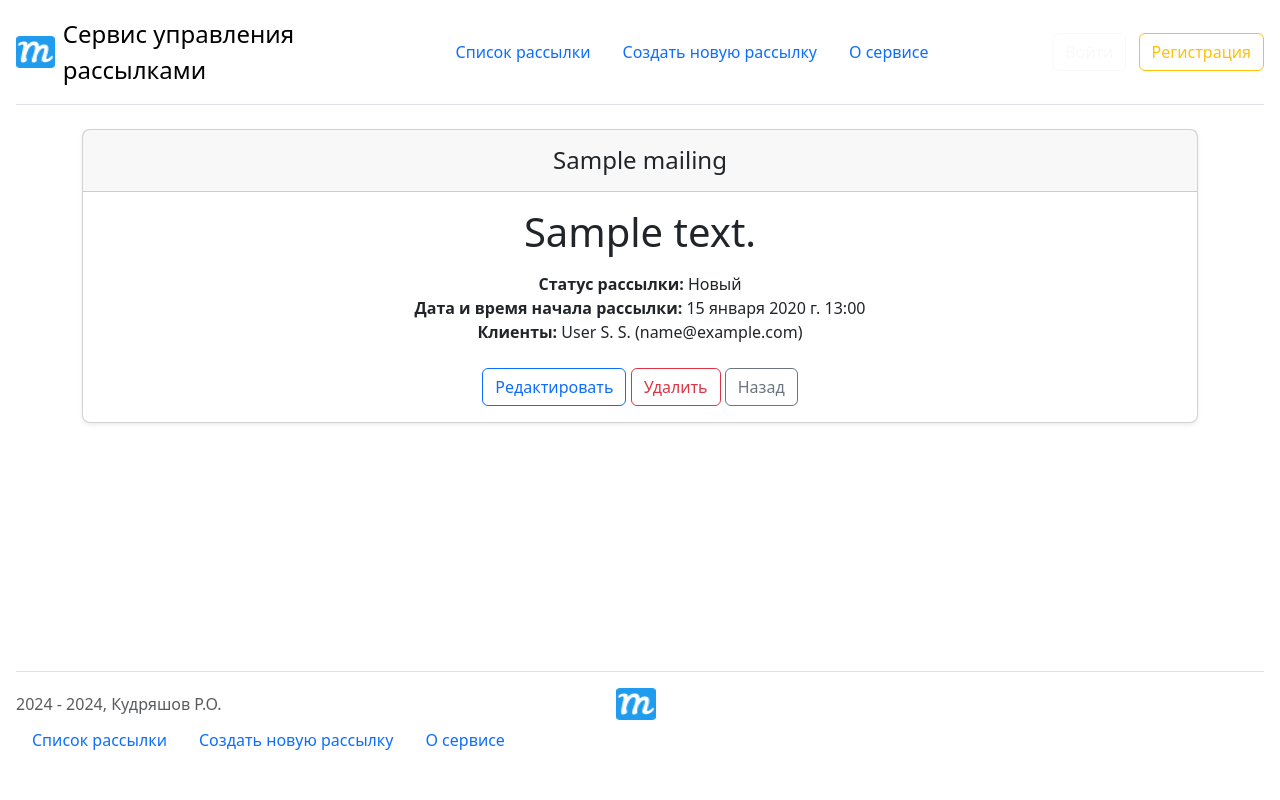
After one commit to KudryashovR/mailing_service, a Django app: page /mailings/1/ in a window 1280 px wide. The commit adds this page. Run offline with Django 5.2, Linux system fonts and the light colour scheme; tables that the repository leaves empty hold one stand-in row (values such as "Sample post").

Commit message:
ADD: MailingDetailView

```diff
--- a/main/admin.py
+++ b/main/admin.py
@@ -10,4 +10,4 @@ class MailingAdmin(admin.ModelAdmin):
 
 @admin.register(Client)
 class ClientAdmin(admin.ModelAdmin):
-    list_display = ('email', 'last_name', 'first_name', 'second_name', 'comment')
+    list_display = ('email', 'get_initials')
--- a/main/templates/main/index.html
+++ b/main/templates/main/index.html
@@ -1,6 +1,4 @@
 {% extends 'main/base.html' %}
 {% block content %}
-<main class="flex-shrink-0 mx-3">
 
-</main>
 {% endblock %}
--- /dev/null
+++ b/main/templates/main/mailing_detail.html
@@ -0,0 +1,22 @@
+{% extends 'main/base.html' %}
+{% block content %}
+<div class="container">
+    <div class="card mb-4 rounded-3 shadow-sm text-center">
+        <div class="card-header py-3">
+            <h4 class="my-0 fw-normal">{{ mailing.title }}</h4>
+        </div>
+        <div class="card-body">
+            <h1 class="card-title">{{ mailing.message }}</h1>
+            <ul class="list-unstyled mt-3 mb-4">
+                <li><strong>Статус рассылки:</strong> {{ mailing.status }}</li>
+                <li><strong>Дата и время начала рассылки:</strong> {{ mailing.scheduled_time }}</li>
+                <li><strong>Клиенты:</strong> {% for client in mailing.clients.all %}{{ client.get_initials }} ({{ client.email }})</br>{% endfor %}
+                </li>
+            </ul>
+            <a href="#" class="btn btn-outline-primary">Редактировать</a>
+            <a href="#" class="btn btn-outline-danger">Удалить</a>
+            <a href="{% url 'main:home' %}" class="btn btn-outline-secondary">Назад</a>
+        </div>
+    </div>
+</div>
+{% endblock %}
--- a/main/templates/main/mailing_list.html
+++ b/main/templates/main/mailing_list.html
@@ -4,7 +4,8 @@
     {% for mailing in mailings %}
     <tr>
         <td class="text-end">
-            <a href="#" class="action">{{ mailing.title }} - {{mailing.scheduled_time|date:"DATETIME_FORMAT" }}</a>
+            <a href="{% url 'main:mailing_detail' mailing.pk %}" class="action">{{ mailing.title }} -
+                {{mailing.scheduled_time|date:"DATETIME_FORMAT" }}</a>
         </td>
         <td>
             <a href="#" class="btn btn-outline-light form-control">Редактировать</a>
--- a/main/urls.py
+++ b/main/urls.py
@@ -8,4 +8,5 @@ app_name = MainConfig.name
 
 urlpatterns = [
     path('', MailingListView.as_view(), name='home'),
+    path('mailings/<int:pk>/', MailingDetailView.as_view(), name='mailing_detail'),
 ]
--- a/main/views.py
+++ b/main/views.py
@@ -25,6 +25,9 @@ class MailingDetailView(DetailView):
     template_name = 'main/mailing_detail.html'
     context_object_name = 'mailing'
 
+    def dysplay_clients(self, obj):
+        return ', '.join([client.get_full_name() for client in obj.clients.all()])
+
 
 class MailingCreateView(CreateView):
     model = Mailing
```
